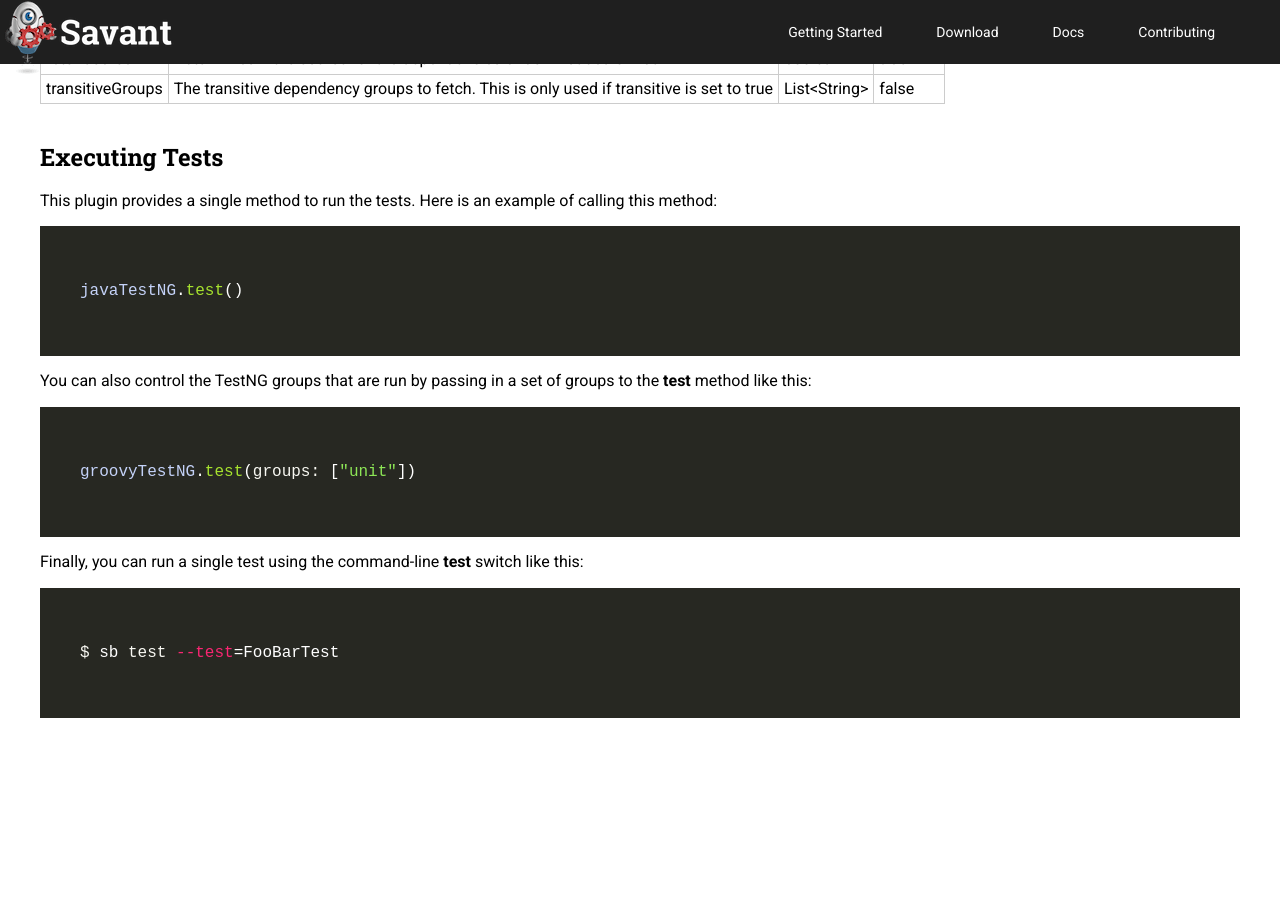
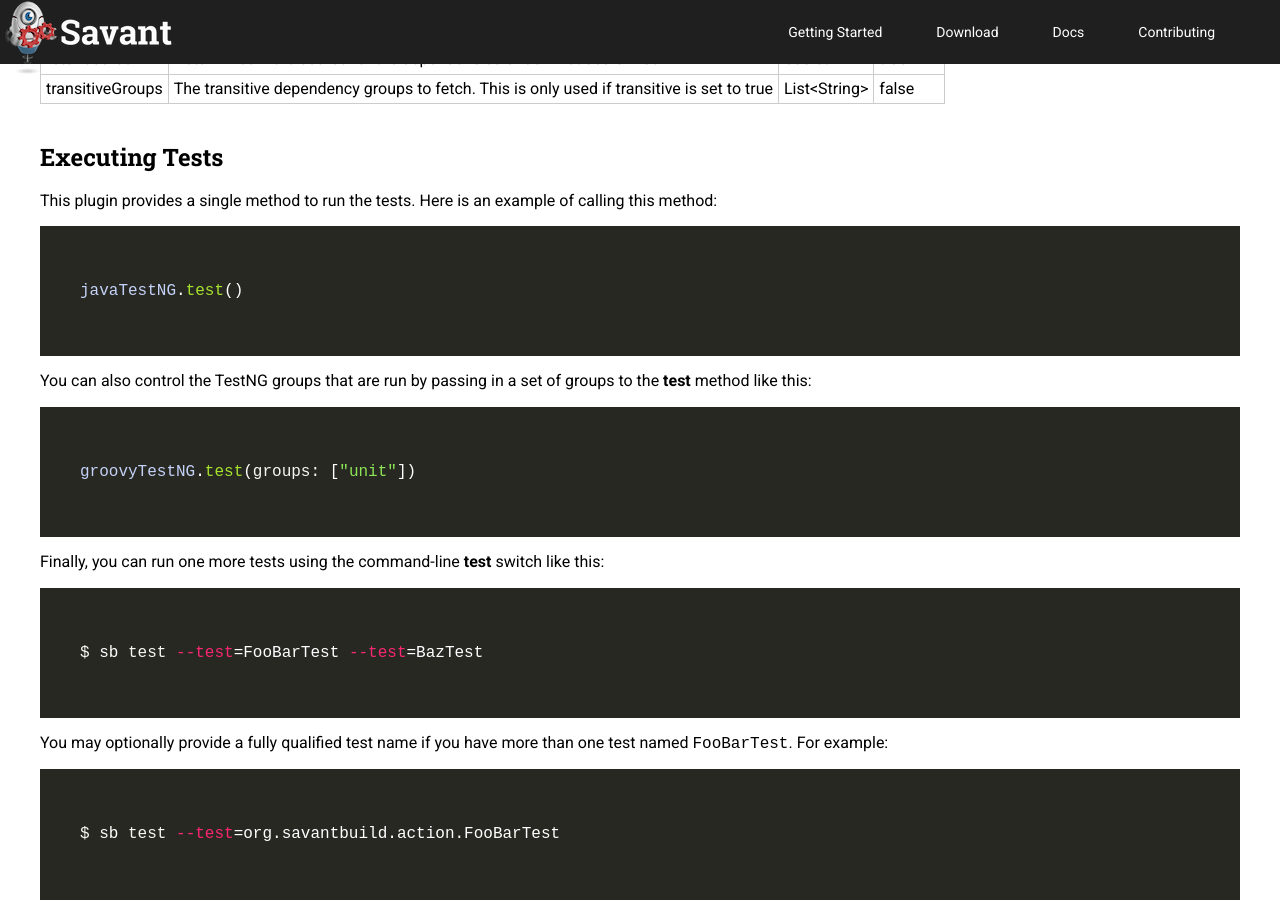
Before and after one commit to savant-build/savant-build.github.io, a Jekyll site: the page built from docs/plugins/java-testng/index.md, in a window 1280 px wide and 900 px high, scrolled down 2285 px. Built offline with Jekyll 4.4.1, drawn with Linux system fonts in a browser that asks for light colours; nearby versions of some CDN libraries; library files that are not in the unit come from our copies; before the commit the page ends 3003 px from its top, so only the background shows below that.

Commit message:
Test doc

```diff
--- a/docs/plugins/java-testng/index.md
+++ b/docs/plugins/java-testng/index.md
@@ -102,8 +102,14 @@ You can also control the TestNG groups that are run by passing in a set of group
 groovyTestNG.test(groups: ["unit"])
 ~~~~
 
-Finally, you can run a single test using the command-line **test** switch like this:
+Finally, you can run one more tests using the command-line **test** switch like this:
 
 ~~~~ shell
-$ sb test --test=FooBarTest
+$ sb test --test=FooBarTest --test=BazTest
 ~~~~
+
+You may optionally provide a fully qualified test name if you have more than one test named `FooBarTest`. For example:
+
+~~~~ shell
+$ sb test --test=org.savantbuild.action.FooBarTest
+~~~~
```
